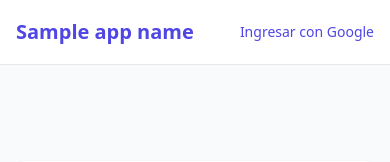
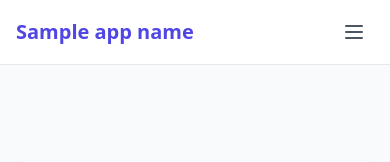
Before and after one commit to aralap/maimjaim, a Python web app: template app/templates/auth/pending.html in a window 390 px wide. Shown: the top 162 px of the page. Run offline with Jinja, Linux system fonts and the light colour scheme; the template is opened without the code that fills it: most values are stand-ins (such as "Sample title", 1, 10 or a date in 2020); some libraries are stand-ins or nearby versions.

Commit message:
Add responsive hamburger menu for mobile navigation.
Replace horizontal scroll nav on small screens with a collapsible panel that shares links via a Jinja macro.

Co-authored-by: Cursor <cursoragent@cursor.com>

```diff
--- a/app/templates/base.html
+++ b/app/templates/base.html
@@ -8,31 +8,65 @@
     <script src="https://unpkg.com/htmx.org@2.0.4"></script>
 </head>
 <body class="bg-gray-50 min-h-screen">
-    <nav class="bg-white border-b border-gray-200">
+    {% macro nav_links(link_class) %}
+    {% if current_user.is_authenticated %}
+    <a href="{{ url_for('web_dashboard.index') }}" class="{{ link_class }}">Panel</a>
+    <a href="{{ url_for('web_products.list_products') }}" class="{{ link_class }}">Productos</a>
+    <a href="{{ url_for('web_inventory.list_inventory') }}" class="{{ link_class }}">Inventario</a>
+    <a href="{{ url_for('web_inventory.movements') }}" class="{{ link_class }}">Movimientos</a>
+    <a href="{{ url_for('web_orders.list_orders') }}" class="{{ link_class }}">Pedidos</a>
+    <a href="{{ url_for('web_orders.procurement_plan') }}" class="{{ link_class }}">A comprar</a>
+    <a href="{{ url_for('web_clients.list_clients') }}" class="{{ link_class }}">Clientes</a>
+    {% if current_user.is_admin() %}
+    <a href="{{ url_for('web_users.list_users') }}" class="{{ link_class }}">Usuarios</a>
+    <a href="{{ url_for('web_logs.list_logs') }}" class="{{ link_class }}">Registro</a>
+    {% endif %}
+    {% endif %}
+    {% endmacro %}
+
+    <nav class="bg-white border-b border-gray-200 relative">
         <div class="max-w-7xl mx-auto px-4 sm:px-6 lg:px-8">
-            <div class="flex justify-between h-16">
-                <div class="flex items-center space-x-6 overflow-x-auto">
-                    <a href="{{ url_for('web_dashboard.index') }}" class="text-xl font-bold text-indigo-600 shrink-0">{{ app_name }}</a>
-                    {% if current_user.is_authenticated %}
-                    <a href="{{ url_for('web_dashboard.index') }}" class="text-gray-600 hover:text-gray-900 text-sm whitespace-nowrap">Panel</a>
-                    <a href="{{ url_for('web_products.list_products') }}" class="text-gray-600 hover:text-gray-900 text-sm whitespace-nowrap">Productos</a>
-                    <a href="{{ url_for('web_inventory.list_inventory') }}" class="text-gray-600 hover:text-gray-900 text-sm whitespace-nowrap">Inventario</a>
-                    <a href="{{ url_for('web_inventory.movements') }}" class="text-gray-600 hover:text-gray-900 text-sm whitespace-nowrap">Movimientos</a>
-                    <a href="{{ url_for('web_orders.list_orders') }}" class="text-gray-600 hover:text-gray-900 text-sm whitespace-nowrap">Pedidos</a>
-                    <a href="{{ url_for('web_orders.procurement_plan') }}" class="text-gray-600 hover:text-gray-900 text-sm whitespace-nowrap">A comprar</a>
-                    <a href="{{ url_for('web_clients.list_clients') }}" class="text-gray-600 hover:text-gray-900 text-sm whitespace-nowrap">Clientes</a>
-                    {% if current_user.is_admin() %}
-                    <a href="{{ url_for('web_users.list_users') }}" class="text-gray-600 hover:text-gray-900 text-sm whitespace-nowrap">Usuarios</a>
-                    <a href="{{ url_for('web_logs.list_logs') }}" class="text-gray-600 hover:text-gray-900 text-sm whitespace-nowrap">Registro</a>
-                    {% endif %}
-                    {% endif %}
+            <div class="flex justify-between items-center h-16">
+                <a href="{{ url_for('web_dashboard.index') }}" class="text-xl font-bold text-indigo-600 shrink-0">{{ app_name }}</a>
+
+                <div class="hidden md:flex items-center space-x-6">
+                    {{ nav_links("text-gray-600 hover:text-gray-900 text-sm whitespace-nowrap") }}
                 </div>
-                <div class="flex items-center space-x-4 shrink-0">
+
+                <div class="hidden md:flex items-center space-x-4 shrink-0">
                     {% if current_user.is_authenticated %}
                     <span class="text-sm text-gray-500">{{ current_user.name }} ({{ labels.USER_ROLES.get(current_user.role, current_user.role) }})</span>
                     <a href="{{ url_for('web_auth.logout') }}" class="text-sm text-indigo-600 hover:text-indigo-800">Salir</a>
                     {% else %}
                     <a href="{{ url_for('web_auth.login') }}" class="text-sm text-indigo-600 hover:text-indigo-800">Ingresar con Google</a>
+                    {% endif %}
+                </div>
+
+                <button type="button"
+                        id="mobile-menu-btn"
+                        class="md:hidden inline-flex items-center justify-center p-2 rounded-md text-gray-600 hover:text-gray-900 hover:bg-gray-100 focus:outline-none focus:ring-2 focus:ring-indigo-500"
+                        aria-controls="mobile-menu"
+                        aria-expanded="false"
+                        aria-label="Abrir menú">
+                    <svg class="h-6 w-6" id="mobile-menu-icon-open" fill="none" viewBox="0 0 24 24" stroke="currentColor" stroke-width="2">
+                        <path stroke-linecap="round" stroke-linejoin="round" d="M4 6h16M4 12h16M4 18h16"/>
+                    </svg>
+                    <svg class="h-6 w-6 hidden" id="mobile-menu-icon-close" fill="none" viewBox="0 0 24 24" stroke="currentColor" stroke-width="2">
+                        <path stroke-linecap="round" stroke-linejoin="round" d="M6 18L18 6M6 6l12 12"/>
+                    </svg>
+                </button>
+            </div>
+        </div>
+
+        <div id="mobile-menu" class="hidden md:hidden border-t border-gray-200 bg-white">
+            <div class="max-w-7xl mx-auto px-4 py-3 space-y-1">
+                {{ nav_links("mobile-nav-link block px-3 py-2 rounded-md text-base text-gray-700 hover:bg-gray-100 hover:text-gray-900") }}
+                <div class="border-t border-gray-200 pt-3 mt-3">
+                    {% if current_user.is_authenticated %}
+                    <p class="px-3 py-2 text-sm text-gray-500">{{ current_user.name }} ({{ labels.USER_ROLES.get(current_user.role, current_user.role) }})</p>
+                    <a href="{{ url_for('web_auth.logout') }}" class="mobile-nav-link block px-3 py-2 rounded-md text-base text-indigo-600 hover:bg-gray-100">Salir</a>
+                    {% else %}
+                    <a href="{{ url_for('web_auth.login') }}" class="mobile-nav-link block px-3 py-2 rounded-md text-base text-indigo-600 hover:bg-gray-100">Ingresar con Google</a>
                     {% endif %}
                 </div>
             </div>
@@ -54,5 +88,41 @@
 
         {% block content %}{% endblock %}
     </main>
+
+    <script>
+    (function () {
+        var btn = document.getElementById("mobile-menu-btn");
+        var menu = document.getElementById("mobile-menu");
+        var iconOpen = document.getElementById("mobile-menu-icon-open");
+        var iconClose = document.getElementById("mobile-menu-icon-close");
+        if (!btn || !menu) return;
+
+        function setOpen(open) {
+            menu.classList.toggle("hidden", !open);
+            iconOpen.classList.toggle("hidden", open);
+            iconClose.classList.toggle("hidden", !open);
+            btn.setAttribute("aria-expanded", open ? "true" : "false");
+            btn.setAttribute("aria-label", open ? "Cerrar menú" : "Abrir menú");
+        }
+
+        btn.addEventListener("click", function () {
+            setOpen(menu.classList.contains("hidden"));
+        });
+
+        menu.querySelectorAll(".mobile-nav-link").forEach(function (link) {
+            link.addEventListener("click", function () { setOpen(false); });
+        });
+
+        document.addEventListener("click", function (e) {
+            if (!menu.classList.contains("hidden") && !menu.contains(e.target) && !btn.contains(e.target)) {
+                setOpen(false);
+            }
+        });
+
+        document.addEventListener("keydown", function (e) {
+            if (e.key === "Escape") setOpen(false);
+        });
+    })();
+    </script>
 </body>
 </html>
```
